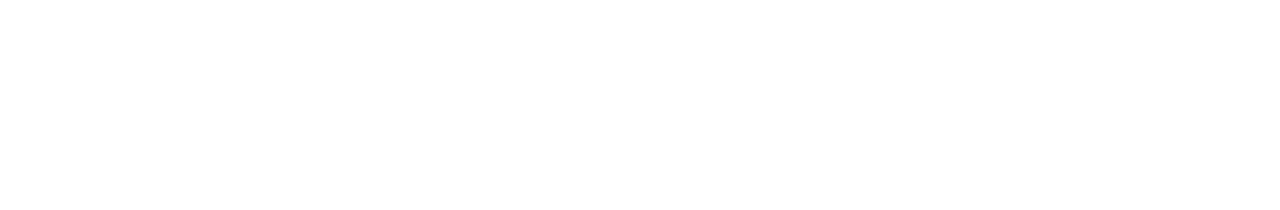
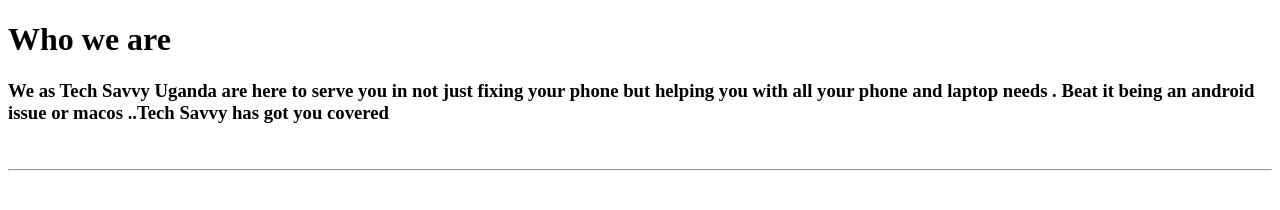
Before and after one commit to TheGreatday21/HTML_AND_CSS, a plain HTML site: page week_3/index.html in a window 1280 px wide. Drawn offline with Linux system fonts and the light colour scheme.

Commit message:
simple_website

```diff
--- a/week_3/index.html
+++ b/week_3/index.html
@@ -1,8 +1,16 @@
 <!DOCTYPE html>
 <html>
 <head>
-    <meta >
-    <meta >
-    <title>WEB GONG</title>
+    <title>TECH_SAVVY_UGANDA</title>
+    <link rel ="stylesheet" href= "style.css">
 </head>
+<body>
+    <h1>Who we are</h1>
+    <h3> We as Tech Savvy Uganda are here to serve you in not just fixing your phone but helping you with all your phone and laptop needs .
+        Beat it being an android issue or macos ..Tech Savvy has got you covered
+    </h3>
+    <br><!--This is a line break feature for seperating text-->
+    <hr><!--This is a line drawn under mostly headers -->
+
+</body>
 </html>
```
Also changed, not shown: 1 other file.
